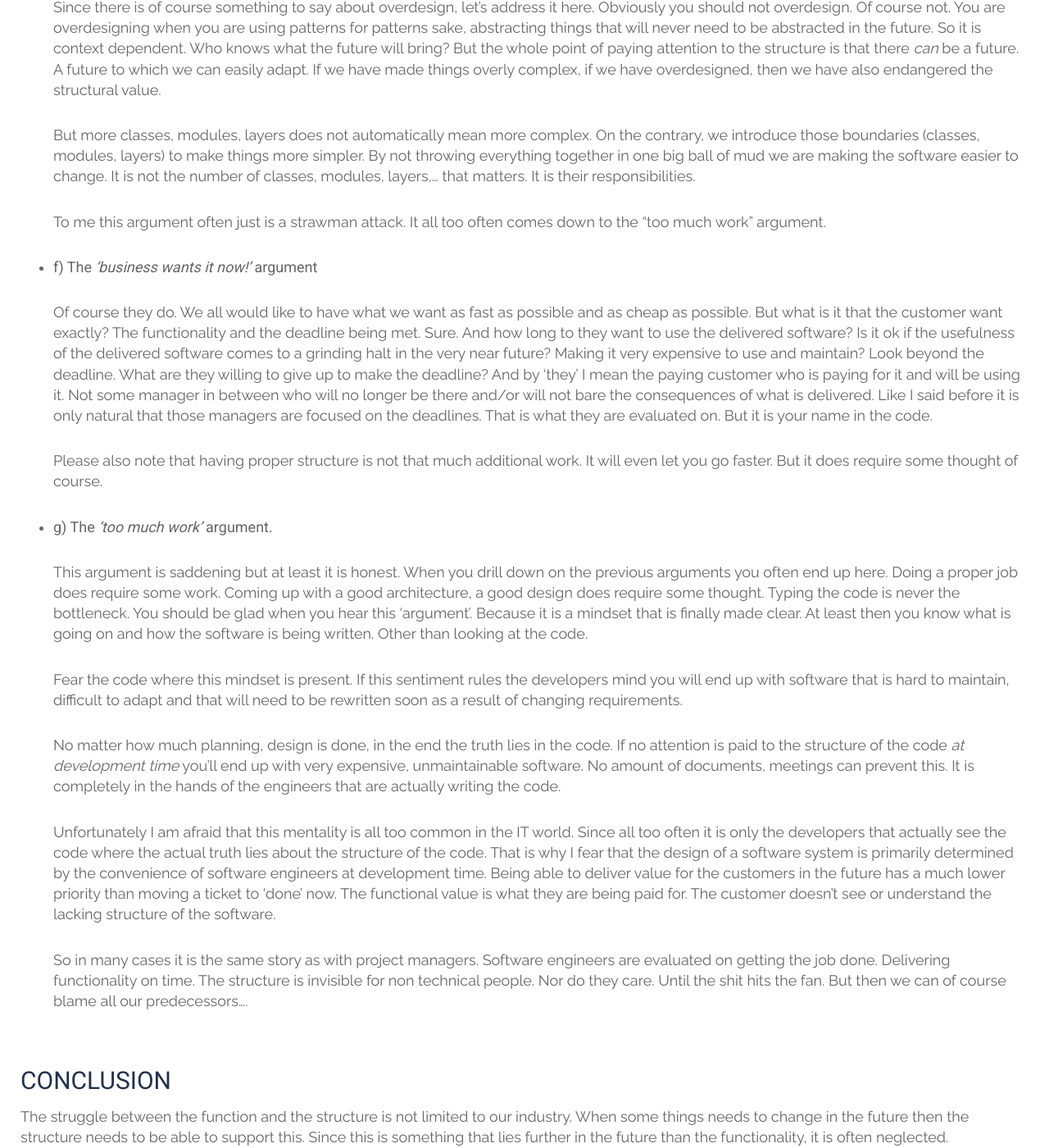
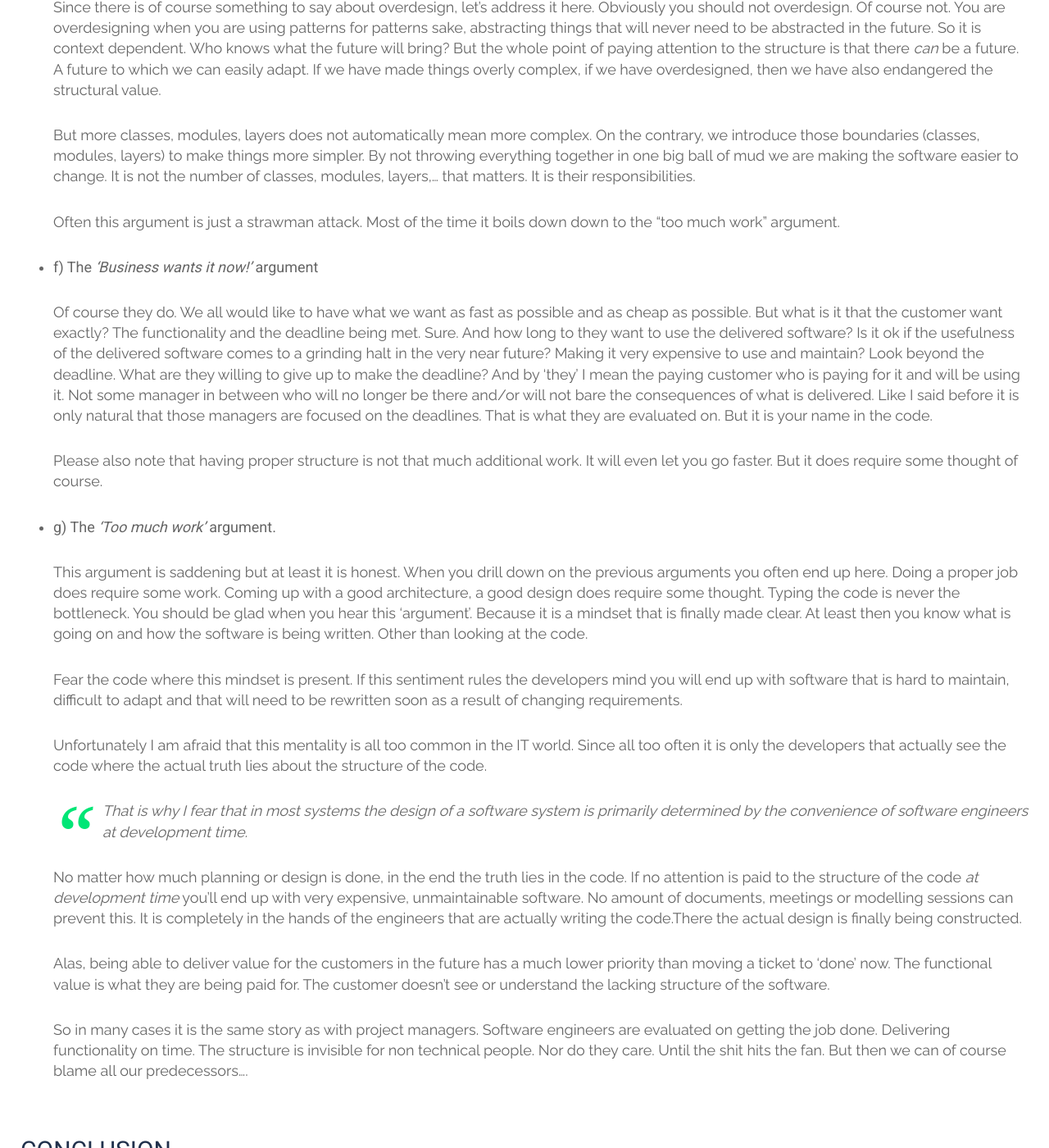
Before and after one commit to tripledio/tripledio.github.io, a Jekyll site: the page built from _posts/2018-04-15-Construction-Tale.md, in a window 1280 px wide and 1400 px high, scrolled down 4480 px. Shown: the whole window at 82% size. Built offline with Jekyll 4.4.1, drawn with Linux system fonts in a browser that asks for light colours; some of the changed text lies outside the part shown.

Commit message:
Some changes to post

```diff
--- a/_posts/2018-04-15-Construction-Tale.md
+++ b/_posts/2018-04-15-Construction-Tale.md
@@ -96,12 +96,13 @@ This conflict may seem abstract but it is one that you'll encounter again and ag
 
 * __d) The *'Let's be pragmatic'* argument__
 
-    Ach, the P argument. I have heard this one so many times that now whenever I hear the 'pragmatic' argument, I automatically translate it to: *"Let's just hack it together so we can make our deadline and go home."* Because so often that is exactly what was meant. It is used to imply that paying attention to the structural value is overdesign. That you don't need it yet. Under the disguise of being 'pragmatic', calm and reasonable it is implied that we shouldn't worry about it yet and focus on the functionality and deadline instead. Claiming that the functional has higher value then the structural.
+    Ach, the "P" argument... I have heard this one so many times that now whenever I hear the 'pragmatic' argument, I automatically translate it to: *"Let's just hack it together so we can make our deadline and go home."* Because so often that is exactly what was meant. It is used to imply that paying attention to the structural value is overdesign. That you don't need it yet. Under the disguise of being 'pragmatic', calm and reasonable it is implied that we shouldn't worry about it yet and focus on the functionality and deadline instead. Claiming that the functional has higher value then the structural.
 
 
-* __e) The *'overdesign'* argument.__
+* __e) The *'Overdesign'* argument.__
 
     This argument comes in several forms.
+
     * We aren't Google!
     * Too many modules.
     * Too many layers.
@@ -109,28 +110,33 @@ This conflict may seem abstract but it is one that you'll encounter again and ag
     * Too complex!
     * ...
 
-     Since there is of course something to say about overdesign, let's address it here. Obviously you should not overdesign. Of course not. You are overdesigning when you are using patterns for patterns sake, abstracting things that will never need to be abstracted in the future. So it is context dependent. Who knows what the future will bring? But the whole point of paying attention to the structure is that there *can* be a future. A future to which we can easily adapt. If we have made things overly complex, if we have overdesigned, then we have also endangered the structural value.
 
-     But more classes, modules, layers does not automatically mean more complex. On the contrary, we introduce those boundaries (classes, modules, layers) to make things more simpler. By not throwing everything together in one big ball of mud we are making the software easier to change. It is not the number of classes, modules, layers,... that matters. It is their responsibilities.
+   Since there is of course something to say about overdesign, let's address it here. Obviously you should not overdesign. Of course not. You are overdesigning when you are using patterns for patterns sake, abstracting things that will never need to be abstracted in the future. So it is context dependent. Who knows what the future will bring? But the whole point of paying attention to the structure is that there *can* be a future. A future to which we can easily adapt. If we have made things overly complex, if we have overdesigned, then we have also endangered the structural value.
 
-     To me this argument often just is a strawman attack. It all too often comes down to the "too much work" argument.
+   But more classes, modules, layers does not automatically mean more complex. On the contrary, we introduce those boundaries (classes, modules, layers) to make things more simpler. By not throwing everything together in one big ball of mud we are making the software easier to change. It is not the number of classes, modules, layers,... that matters. It is their responsibilities.
+
+  Often this argument is just a strawman attack. Most of the time it boils down down to the "too much work" argument.
 
 
-* __f) The *'business wants it now!'* argument__
+* __f) The *'Business wants it now!'* argument__
 
     Of course they do. We all would like to have what we want as fast as possible and as cheap as possible. But what is it that the customer want exactly? The functionality and the deadline being met. Sure. And how long to they want to use the delivered software? Is it ok if the usefulness of the delivered software comes to a grinding halt in the very near future? Making it very expensive to use and maintain? Look beyond the deadline. What are they willing to give up to make the deadline? And by 'they' I mean the paying customer who is paying for it and will be using it. Not some manager in between who will no longer be there and/or will not bare the consequences of what is delivered. Like I said before it is only natural that those managers are focused on the deadlines. That is what they are evaluated on. But it is your name in the code.
 
     Please also note that having proper structure is not that much additional work. It will even let you go faster. But it does require some thought of course.
 
-* __g) The *'too much work'* argument.__
+* __g) The *'Too much work'* argument.__
 
     This argument is saddening but at least it is honest. When you drill down on the previous arguments you often end up here. Doing a proper job does require some work. Coming up with a good architecture, a good design does require some thought. Typing the code is never the bottleneck. You should be glad when you hear this 'argument'. Because it is a mindset that is finally made clear. At least then you know what is going on and how the software is being written. Other than looking at the code.
 
     Fear the code where this mindset is present. If this sentiment rules the developers mind you will end up with software that is hard to maintain, difficult to adapt and that will need to be rewritten soon as a result of changing requirements.
 
-    No matter how much planning, design is done, in the end the truth lies in the code. If no attention is paid to the structure of the code *at development time* you'll end up with very expensive, unmaintainable software. No amount of documents, meetings can prevent this. It is completely in the hands of the engineers that are actually writing the code.
+    Unfortunately I am afraid that this mentality is all too common in the IT world. Since all too often it is only the developers that actually see the code where the actual truth lies about the structure of the code.
 
-    Unfortunately I am afraid that this mentality is all too common in the IT world. Since all too often it is only the developers that actually see the code where the actual truth lies about the structure of the code. That is why I fear that the design of a software system is primarily determined by the convenience of software engineers at development time. Being able to deliver value for the customers in the future has a much lower priority than moving a ticket to 'done' now. The functional value is what they are being paid for. The customer doesn't see or understand the lacking structure of the software.
+    > That is why I fear that in most systems the design of a software system is primarily determined by the convenience of software engineers at development time.
+
+    No matter how much planning or design is done, in the end the truth lies in the code. If no attention is paid to the structure of the code *at development time* you'll end up with very expensive, unmaintainable software. No amount of documents, meetings or modelling sessions can prevent this. It is completely in the hands of the engineers that are actually writing the code.There the actual design is finally being constructed.
+
+    Alas, being able to deliver value for the customers in the future has a much lower priority than moving a ticket to 'done' now. The functional value is what they are being paid for. The customer doesn't see or understand the lacking structure of the software.
 
     So in many cases it is the same story as with project managers. Software engineers are evaluated on getting the job done. Delivering functionality on time. The structure is invisible for non technical people. Nor do they care. Until the shit hits the fan. But then we can of course blame all our predecessors....
 
@@ -147,6 +153,6 @@ Unfortunately I would dare to say that most people do not care about the structu
 ***
 _**References**_
 
-[^article]: [The article](http://www.standaard.be/cnt/dmf20170616_02928477)
+[^article]: [The article on the buildings in Brussel](http://www.standaard.be/cnt/dmf20170616_02928477)
 [^CleanCode]: [Clean Code](https://www.amazon.com/Clean-Code-Handbook-Software-Craftsmanship/dp/0132350882)
 [^CleanArch]: [Clean Architecture](https://www.amazon.com/Clean-Architecture-Craftsmans-Software-Structure/dp/0134494164/ref=sr_1_1?ie=UTF8&qid=1522254141&sr=8-1&keywords=clean+architecture)
```
